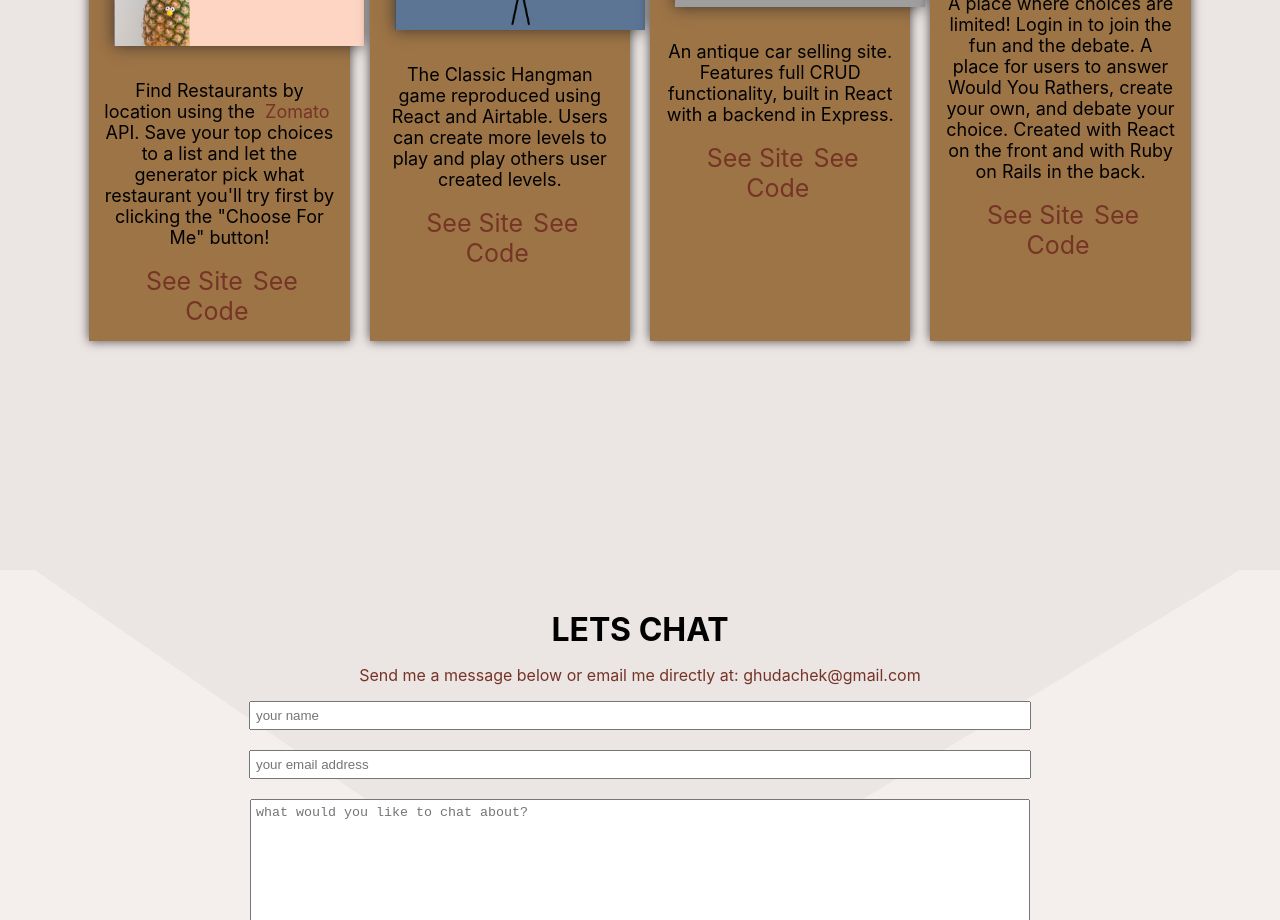
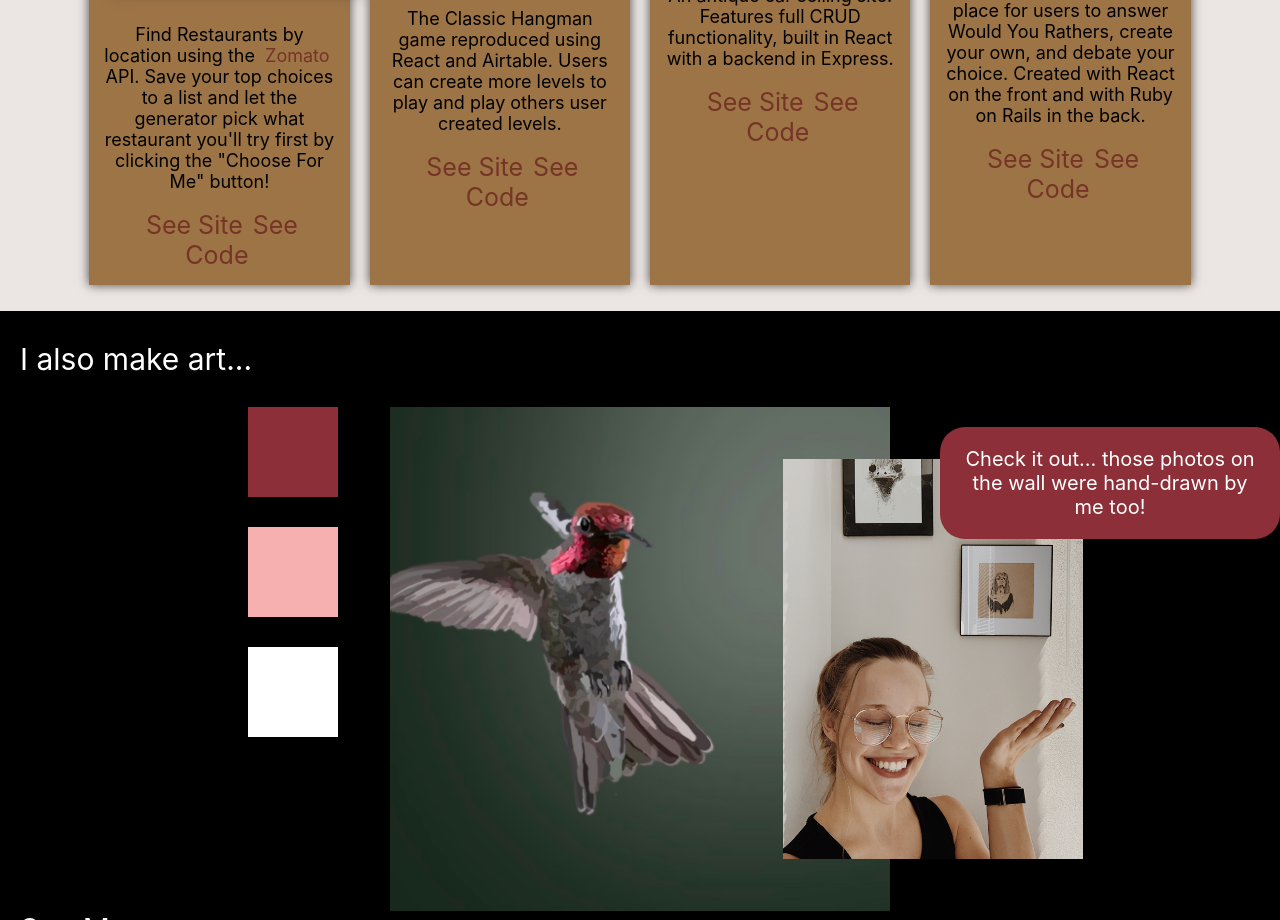
Before and after one commit to ghudachek/Gracen-Hudachek, a React (Create React App) app in the folder client/: page / in a window 1280 px wide. Shown: the part 1880-2800 px from the top of the page. Built offline with nearby package versions, Linux system fonts and the light colour scheme; grey boxes are pictures that could not be loaded; a web font is replaced by a local one.

Commit message:
updates for fun

```diff
--- a/client/src/screens/Home/Home.css
+++ b/client/src/screens/Home/Home.css
@@ -7,18 +7,6 @@ p.message {
   border-radius: 20px;
   background-color: #f4efed;
 }
-.hidden-link {
-  color: transparent;
-  z-index: -5;
-}
-.hidden-link:visited {
-  color: transparent;
-  z-index: -5;
-}
-.hidden-link:hover {
-  color: transparent;
-}
-
 .home-screen {
   display: flex;
   flex-direction: column;
@@ -55,7 +43,84 @@ p.message {
     filter: grayscale(0%) blur(0px);
   }
 }
-
+.artwork-slide {
+  background-color: black;
+  display: grid;
+  grid-template-columns: 1fr, 1fr;
+  grid-template-rows: 20px, 800px, 20px;
+}
+.art-n-me {
+  width: 300px;
+  align-self: center;
+  grid-column-start: 2;
+  grid-row: 2;
+  justify-self: center;
+}
+.birdpic {
+  width: 500px;
+  grid-row: 2;
+  grid-column-start: 1;
+  grid-column-end: 3;
+  justify-self: center;
+}
+.artwork-slide p {
+  grid-row: 1;
+  color: white;
+  font-size: 30px;
+  justify-self: start;
+  margin-left: 20px;
+}
+.square {
+  background-color: #8c2f39;
+  width: 90px;
+  height: 90px;
+  grid-row: 2;
+  grid-column: 1;
+  justify-self: center;
+}
+a.seemoreart {
+  grid-column: 1;
+  grid-row: 3;
+  color: white;
+  font-size: 30px;
+  margin-bottom: 20px;
+  margin-left: 20px;
+  justify-self: start;
+}
+p.art-blurb {
+  grid-column-start: 2;
+  grid-column-end: 3;
+  grid-row: 2;
+  font-size: 20px;
+  word-wrap: normal;
+  width: 300px;
+  justify-self: end;
+  background-color: #8c2f39;
+  padding: 20px;
+  border-radius: 25px;
+  height: fit-content;
+}
+.seemoreart:hover {
+  color: #f7b0b0;
+}
+.square2 {
+  background-color: #f7b0b0;
+  width: 90px;
+  height: 90px;
+  margin-top: 120px;
+  grid-row: 2;
+  grid-column: 1;
+  justify-self: center;
+}
+.square3 {
+  background-color: white;
+  width: 90px;
+  height: 90px;
+  margin-top: 240px;
+  grid-row: 2;
+  grid-column: 1;
+  justify-self: center;
+}
 /* ABOUT ME SECTION */
 .about-me-div {
   min-height: fit-content;
@@ -92,10 +157,9 @@ p.message {
   padding-top: 50px;
 }
 .my-work {
-  height: 100vh;
+  display: flex;
   background-color: #ebe5e3;
   padding: 2vh;
-  display: flex;
   justify-content: center;
 }
 .project-btns {
@@ -147,10 +211,9 @@ p.message {
 /* CONTACT SECTION  */
 .my-contact-h1 {
   text-align: center;
-  margin: 0;
+  margin: 10px;
   padding-top: 20px;
   color: black;
-  z-index: 1;
 }
 .contact-me {
   background-color: #f4efed;
@@ -159,30 +222,9 @@ p.message {
   flex-direction: column;
   align-self: center;
   width: 100vw;
-  height: 90vh;
   margin-right: 5vw;
   margin-left: 5vw;
   color: #763426;
-}
-
-.triangle {
-  align-self: center;
-  width: 57vw;
-  height: 57vw;
-  transform: rotate(124.7deg) skewY(24deg);
-  background: linear-gradient(
-    to bottom left,
-    #ebe5e3 0%,
-    #ebe5e3 50%,
-    transparent 50%,
-    transparent 100%
-  );
-  position: absolute;
-  margin-top: -410px;
-  z-index: 0;
-}
-.contact-blurb {
-  z-index: 1;
 }
 
 @media screen and (max-width: 1100px) {
@@ -199,8 +241,6 @@ p.message {
     padding-top: 20px;
   }
   .my-work {
-    min-height: fit-content;
-    height: 150vh;
     padding: 0;
     display: flex;
     flex-direction: column;
@@ -251,9 +291,6 @@ p.message {
     min-height: fit-content;
   }
 
-  .triangle {
-    margin-top: -204px;
-  }
   .background {
     background-position: center;
     background-size: cover;
@@ -284,7 +321,4 @@ p.message {
     justify-content: start;
     background-color: black;
   }
-  .triangle {
-    margin-top: -129px;
-  }
 }
--- a/client/src/screens/Home/Home.jsx
+++ b/client/src/screens/Home/Home.jsx
@@ -1,5 +1,6 @@
 import React from "react";
 import Layout from "../layout/Layout";
+import { Link } from "react-router-dom";
 import "./Home.css";
 import Background from "../images/my-porfolio.jpg";
 import HangHuman from "../images/hanghuman.png";
@@ -7,7 +8,8 @@ import RestGen from "../images/restaurant.png";
 import WYR from "../images/WYR.png";
 import CarApp from "../images/car-app.png";
 import Email from "../Email/Email";
-
+import BirdPic from "../images/bird.png";
+import MeArt from "../images/Me+work.jpg";
 const Home = () => {
   return (
     <Layout>
@@ -18,14 +20,12 @@ const Home = () => {
             style={{ backgroundImage: `url(${Background})` }}
           ></div>
         </div>
-        <div className="about-me-div show-on-scroll">
+        <div className="about-me-div">
           <a
             className="hidden-link"
             id="aboutme"
             href="www.gracenhudachek.com/#aboutme"
-          >
-            _________
-          </a>
+          ></a>
           A LITTLE ABOUT ME
           <div className="AM-Description">
             <div className="intro">
@@ -76,9 +76,7 @@ const Home = () => {
           className="hidden-link"
           id="projects"
           href="www.gracenhudachek.com/#projects"
-        >
-          ___________
-        </a>
+        ></a>
         <h1 className="my-work-h1">MY WORK</h1>
         <div className="my-work">
           <div className="project-btns">
@@ -154,21 +152,31 @@ const Home = () => {
             </div>
           </div>
         </div>
+        <div className="artwork-slide">
+          <p>I also make art...</p>
+          <img alt="bird" src={BirdPic} className="birdpic" />
+          <img alt="bird" src={MeArt} className="art-n-me" />
+          <div className="square"></div>
+          <div className="square2"></div>
+          <div className="square3"></div>
+          <p className="art-blurb">
+            Check it out... those photos on the wall were hand-drawn by me too!
+          </p>
+          <Link className="seemoreart" to="/artwork">
+            See More
+          </Link>
+        </div>
         <a
           className="hidden-link"
           id="contact"
           href="www.gracenhudachek.com/#contact"
-        >
-          _________
-        </a>
-        <div className="contact-me show-on-scroll">
-          <div className="triangle"></div>
+        ></a>
+        <div className="contact-me">
           <h1 className="my-contact-h1">LETS CHAT</h1>
           <p className="contact-blurb">
             Send me a message below or email me directly at:{" "}
             <a href="mailto: ghudachek@gmail.com">ghudachek@gmail.com</a>
           </p>
-
           <Email />
         </div>
       </div>
--- a/client/src/screens/nav/Nav.css
+++ b/client/src/screens/nav/Nav.css
@@ -15,14 +15,13 @@
   justify-content: flex-end;
   color: #763426;
   height: fit-content;
-  align-self: flex-end;
-  margin-bottom: 25px;
-  margin-right: 20px;
+  align-self: center;
+  margin: 20px;
 }
 
 a.nav-link {
   position: relative;
-  margin: 15px 10px 0px 10px;
+  margin-left: 20px;
   order: 2;
   font-size: 20px;
   transition: all 0.2s ease-in;
@@ -61,6 +60,8 @@ a.nav-link:hover:before {
   font-size: 50px;
   color: black;
   padding-left: 20px;
+  margin: 0;
+  align-self: center;
 }
 
 .title-descriptor {
@@ -69,7 +70,7 @@ a.nav-link:hover:before {
   padding: 15px;
   text-align: left;
   font-size: 30px;
-  margin-top: 10px;
+  margin-top: 0px;
 }
 .titles {
   display: flex;
```
Also changed, not shown: client/src/services/onScroll.js (deleted, +0 -36 lines), client/src/screens/images/Me+work.jpg (added), client/src/screens/images/bird.png (added).
